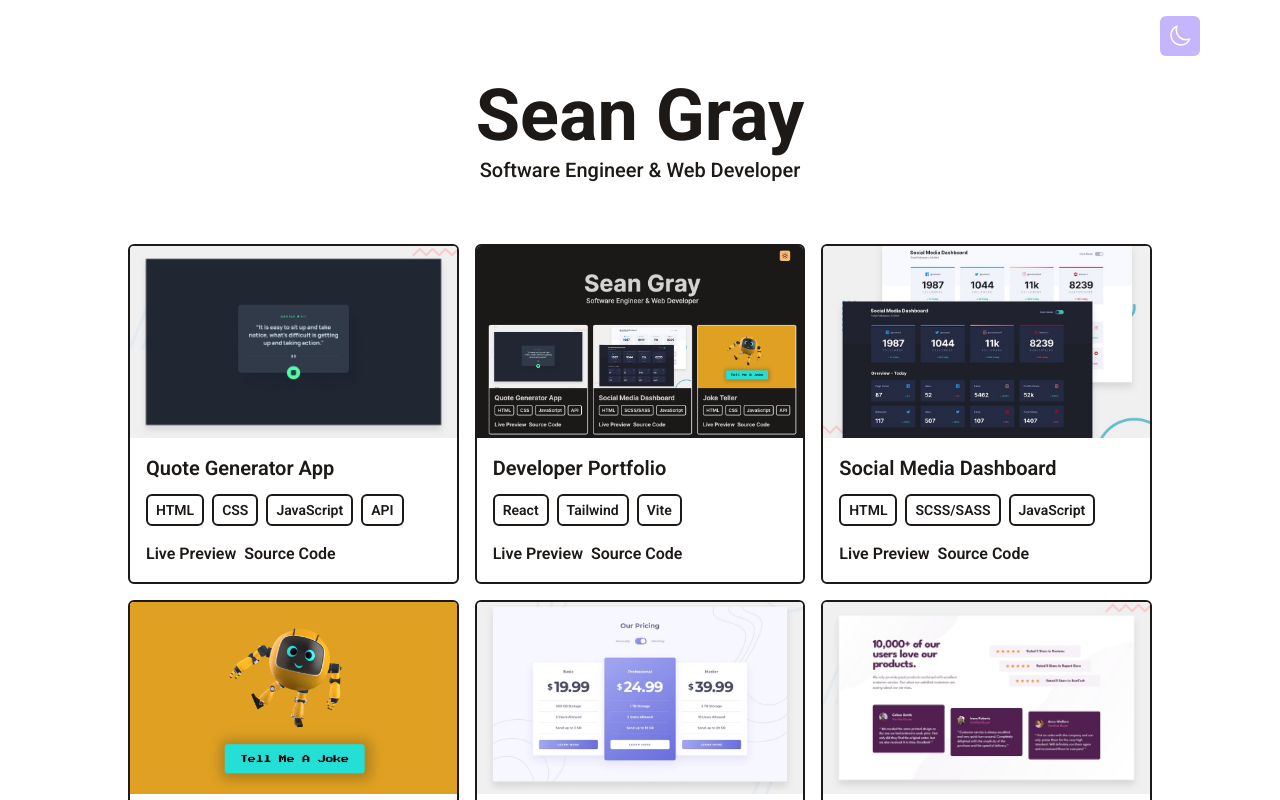
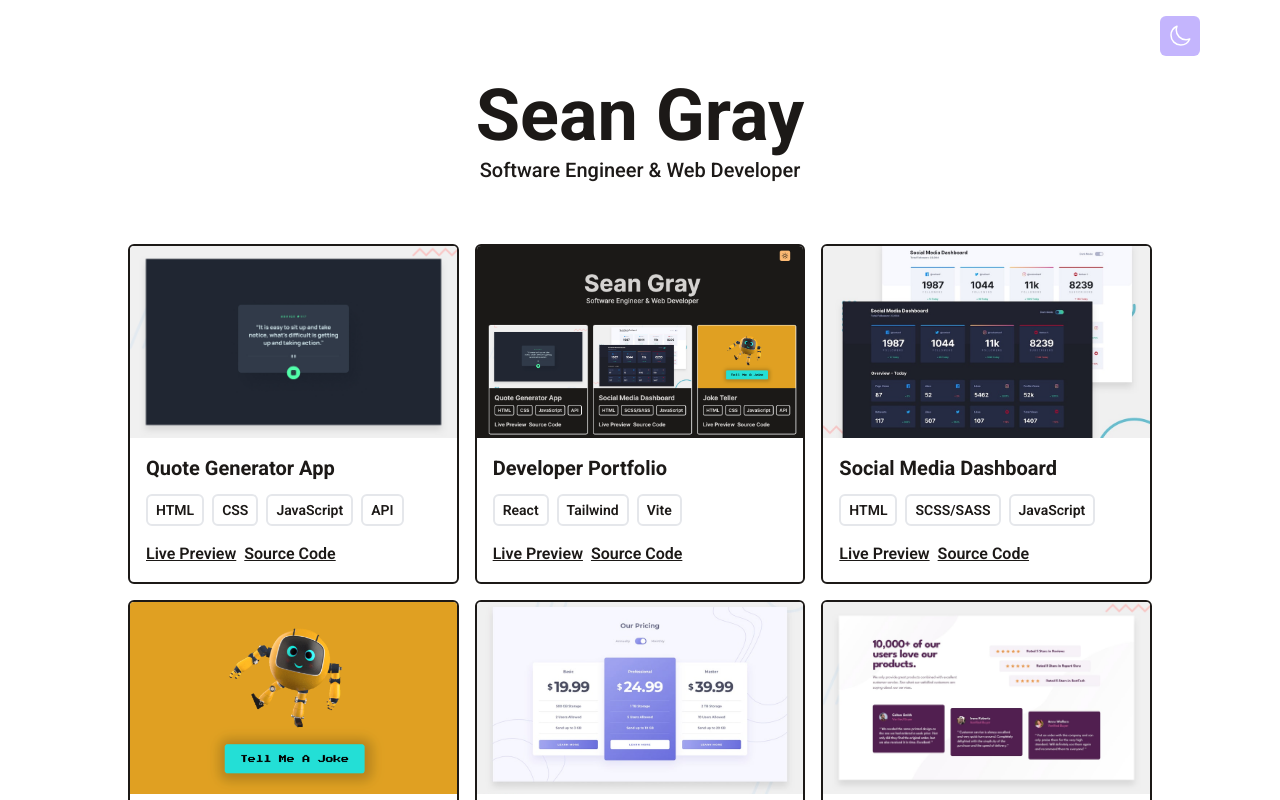
Before and after one commit to seangray-dev/seangray-minimal-portfolio, a React (Vite) app: page / in a window 1280 px wide. Shown: the top 800 px of the page. Built offline with nearby package versions, Linux system fonts and the light colour scheme.

Commit message:
portfolio items ui

```diff
--- a/src/components/PortfolioItem.jsx
+++ b/src/components/PortfolioItem.jsx
@@ -11,26 +11,22 @@ function PortfolioItem({ title, imgUrl, stack, link, sourceCode }) {
         />
       </a>
       <div className="w-full p-4">
-        <h3 className="text-lg md:text-xl mb-2 md: mb-3 font-semibold">
+        <h3 className="text-lg md:text-xl mb-2 md: mb-3 font-bold dark:text-white">
           {title}
         </h3>
         <p className="flex flex-wrap gap-2 flex-row items-center justify-start text-xs md:text-sm">
           {stack.map((item) => (
-            <span className="inline-block px-2 py-1 font-semibold border-2 border-stone-900 rounded-md mb-4 dark:border-white">
+            <span className="inline-block px-2 py-1 font-semibold border-2 rounded-md mb-4 dark:border-white">
               {item}
             </span>
           ))}
         </p>
         <div className="flex flex-wrap gap-2 font-semibold">
-          <a
-            className="cursor-pointer hover:underline"
-            target="_blank"
-            href={link}
-          >
+          <a className="cursor-pointer underline" target="_blank" href={link}>
             Live Preview
           </a>
           <a
-            className="cursor-pointer hover:underline"
+            className="cursor-pointer underline"
             target="_blank"
             href={sourceCode}
           >
```
